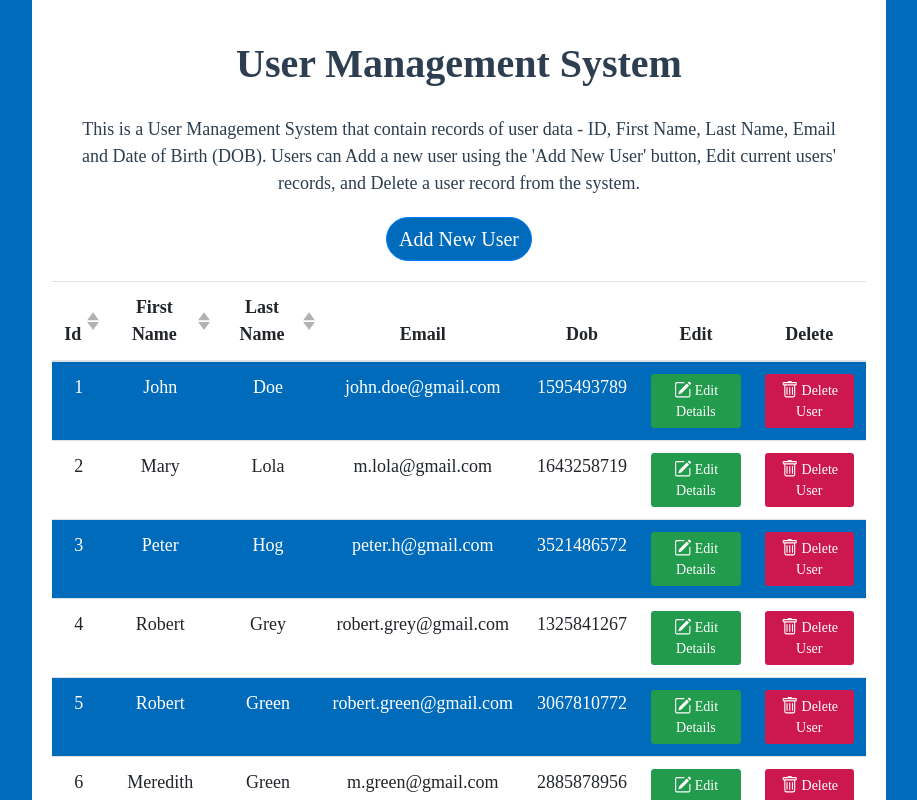
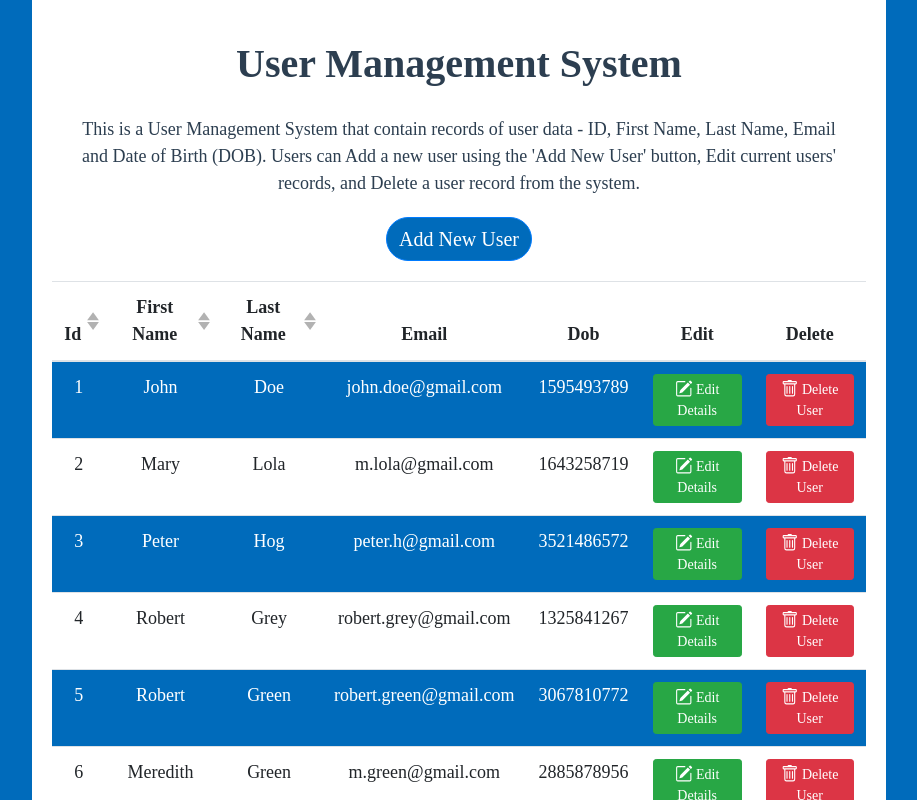
Before and after one commit to diyanahsoh/user-management-system, a Vue app: page / in a window 1280 px wide. Shown: the top 800 px of the page, without its empty margins (181-1098 px from the left). Built offline with nearby package versions, Linux system fonts and the light colour scheme; data requests are answered from the project's data file; a web font is replaced by a local one.

Commit message:
Script clean up

```diff
--- a/src/components/Form.vue
+++ b/src/components/Form.vue
@@ -124,6 +124,7 @@ form {
 label {
   padding-left: 10px !important;
 }
+#user-form {
   .btn-danger {
     font-size: 20px;
   }
@@ -131,4 +132,5 @@ label {
     font-size: 20px;
     margin-right: 20px;
   }
+}
 </style>
--- a/src/components/Home.vue
+++ b/src/components/Home.vue
@@ -5,12 +5,12 @@
     <b-table id="user-table" :items="items" :fields="fields" striped hover responsive sticky-header primary-key="id"
       :tbody-transition-props="transProps">
       <template #cell(edit)="data">
-        <b-button size="sm" @click="editUser(data.item)" class="editbtn">
+        <b-button size="sm" @click="editUser(data.item)" variant="success">
           <b-icon icon="pencil-square" aria-hidden="true"></b-icon> Edit Details
         </b-button>
       </template>
       <template #cell(delete)="data">
-        <b-button size="sm" @click="deleteUser(data.item.id)" class="deletebtn">
+        <b-button size="sm" @click="deleteUser(data.item.id)" variant="danger">
           <b-icon icon="trash" aria-hidden="true"></b-icon> Delete User
         </b-button>
       </template>
@@ -78,18 +78,4 @@ export default {
 .addbtn:hover {
   background-color: #30a0e0;
 }
-.editbtn {
-  background-color: #239B4D;
-  border: 2px solid #239B4D;
-}
-.editbtn:hover {
-  background-color: #32DB6C;
-}
-.deletebtn {
-  background-color: #cc184e;
-  border: 2px solid #cc184e;
-}
-.deletebtn:hover {
-  background-color: #e84575;
-}
 </style>
```
Lines whose indentation alone changed are shown as unchanged.
